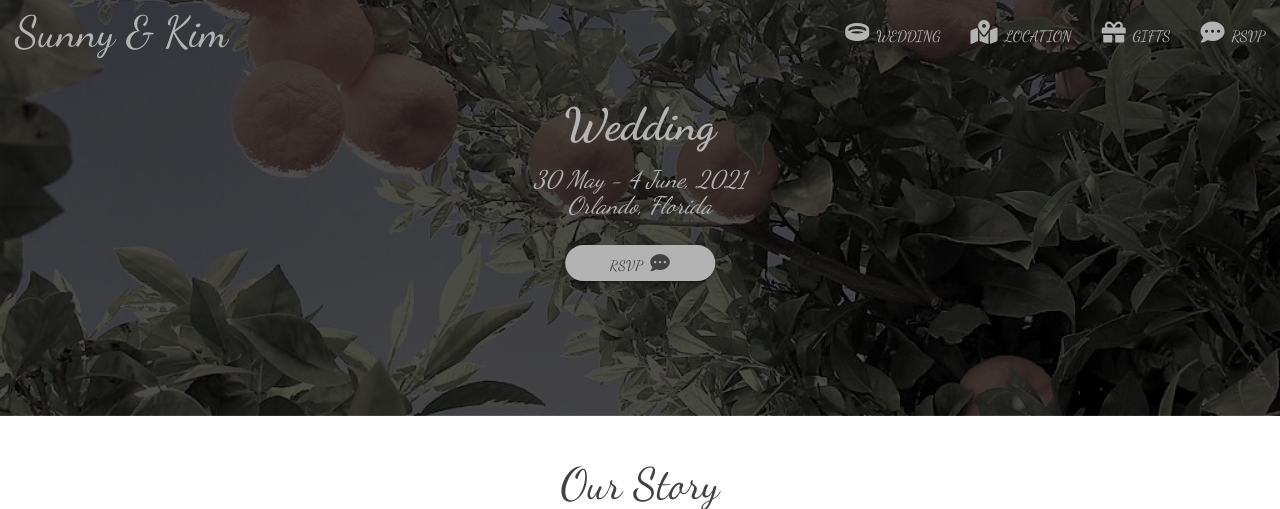
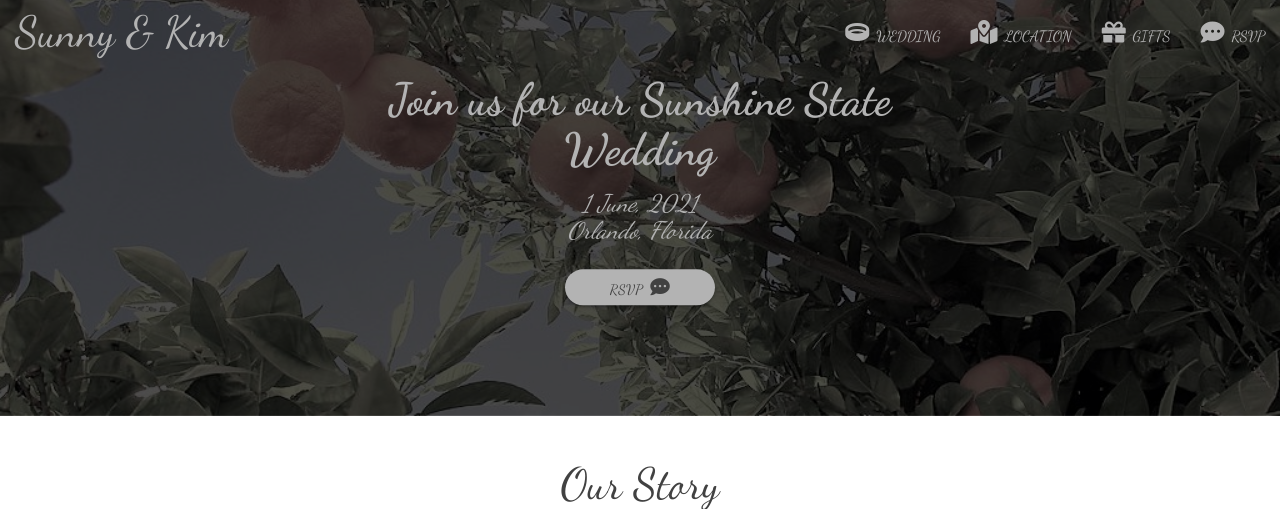
Before and after one commit to hebs87/wedding-website, a Django app: page / in a window 1280 px wide. Shown: the top 509 px of the page. Run offline with Django 3.2, Linux system fonts and the light colour scheme; some libraries are stand-ins or nearby versions.

Commit message:
Amended headings and added TODOs in index.html

```diff
--- a/reply/templates/index.html
+++ b/reply/templates/index.html
@@ -10,9 +10,9 @@
         <div class="opaque-overlay">&nbsp;</div>
         <!-- Page Heading and Supporting Text -->
         <div class="tag">
-            <h1 class="page-title center-align">Wedding</h1>
+            <h1 class="page-title center-align">Join us for our Sunshine State Wedding</h1>
             <h5 class="title-helper center-align italic">
-                30 May - 4 June, 2021
+                1 June, 2021
                 <br/>
                 Orlando, Florida
             </h5>
@@ -26,6 +26,7 @@
 
     <div class="row center-align">
         <!-- Our Story Section -->
+        <!-- TODO: Remove this section and maybe replace with lyrics? -->
         <div class="col s12 story-wrapper">
             <h3 class="text dancing-script">Our Story</h3>
             <p class="text">
@@ -63,6 +64,7 @@
             </p>
         </div>
         <!-- Carousel Section -->
+        <!-- TODO: Replace pictures but keep carousel -->
         <div class="col s12 carousel-wrapper">
             <div class="carousel">
                 <a class="carousel-item" href="#one!"><img src="{% static 'img/sk1.jpg' %}"></a>
@@ -97,6 +99,7 @@
     <div class="row center-align text">
         <!-- Wedding Day Section -->
         <div class="col s12 wedding-poem-wrapper">
+            <!-- TODO: Maybe replace with order of service? -->
             <p>
                 So this is the date for our very special day,
                 <br/>
@@ -117,12 +120,14 @@
         </div>
     </div>
 
+    <!-- TODO: Add section for the day after -->
+
     <div class="universal-day-wrapper">
         <!-- Opaque overlay over the image to add some contrast for the text -->
         <div class="opaque-overlay">&nbsp;</div>
         <!-- Heading and Supporting Text -->
         <div class="tag">
-            <h1 class="page-title">Universal Day</h1>
+            <h1 class="page-title">A Day at Universal</h1>
             <h5 class="title-helper italic">3 June, 2021</h5>
         </div>
         <img class="responsive-image universal-img" src="{% static 'img/universal-studios.jpg' %}" alt="Universal Day Image">
@@ -131,6 +136,7 @@
     <div class="row center-align text">
         <!-- Universal Day Section -->
         <div class="col s12 universal-poem-wrapper">
+            <!-- TODO: Replace text -->
             <p>
                 What more fitting way for us all to part,
                 <br/>
```
